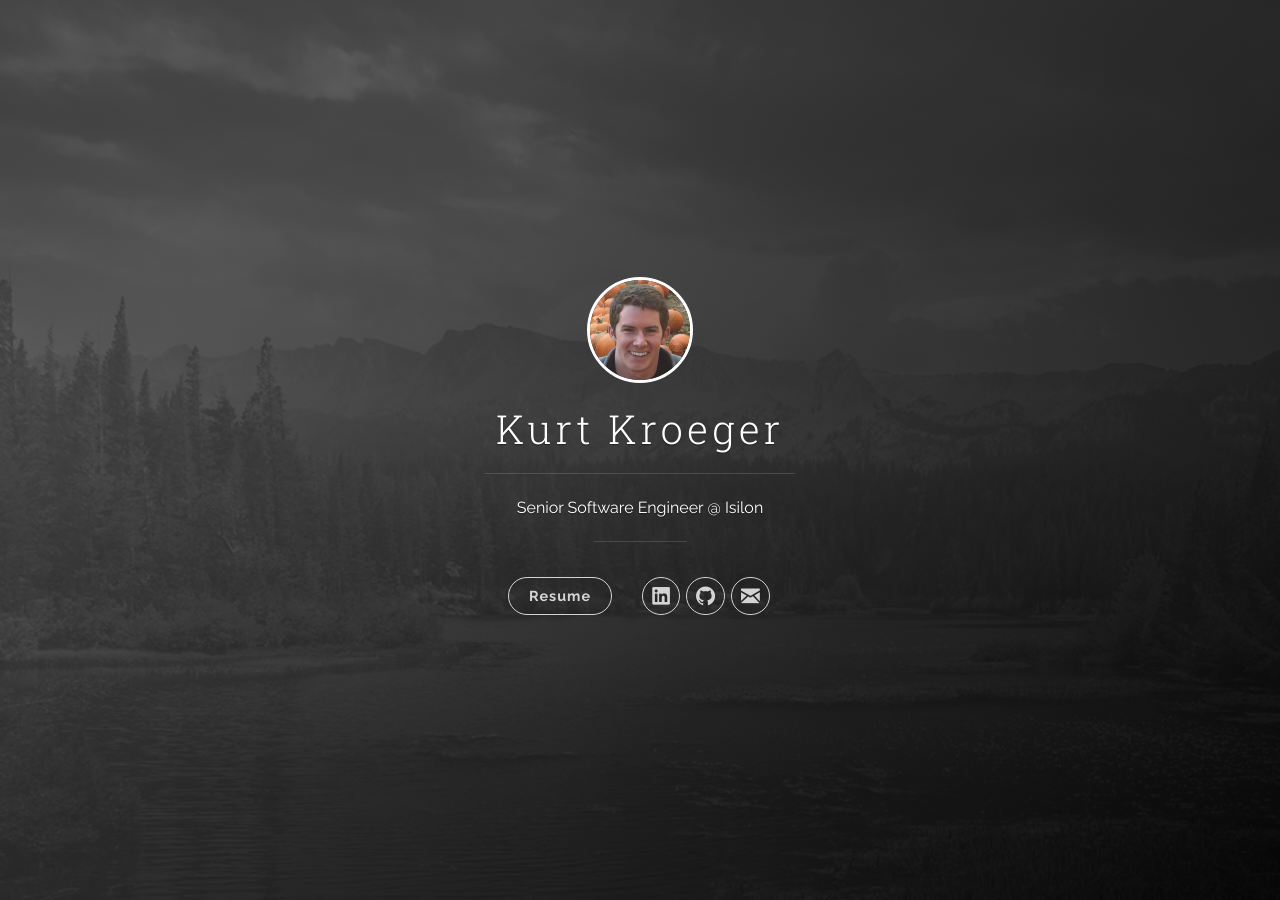
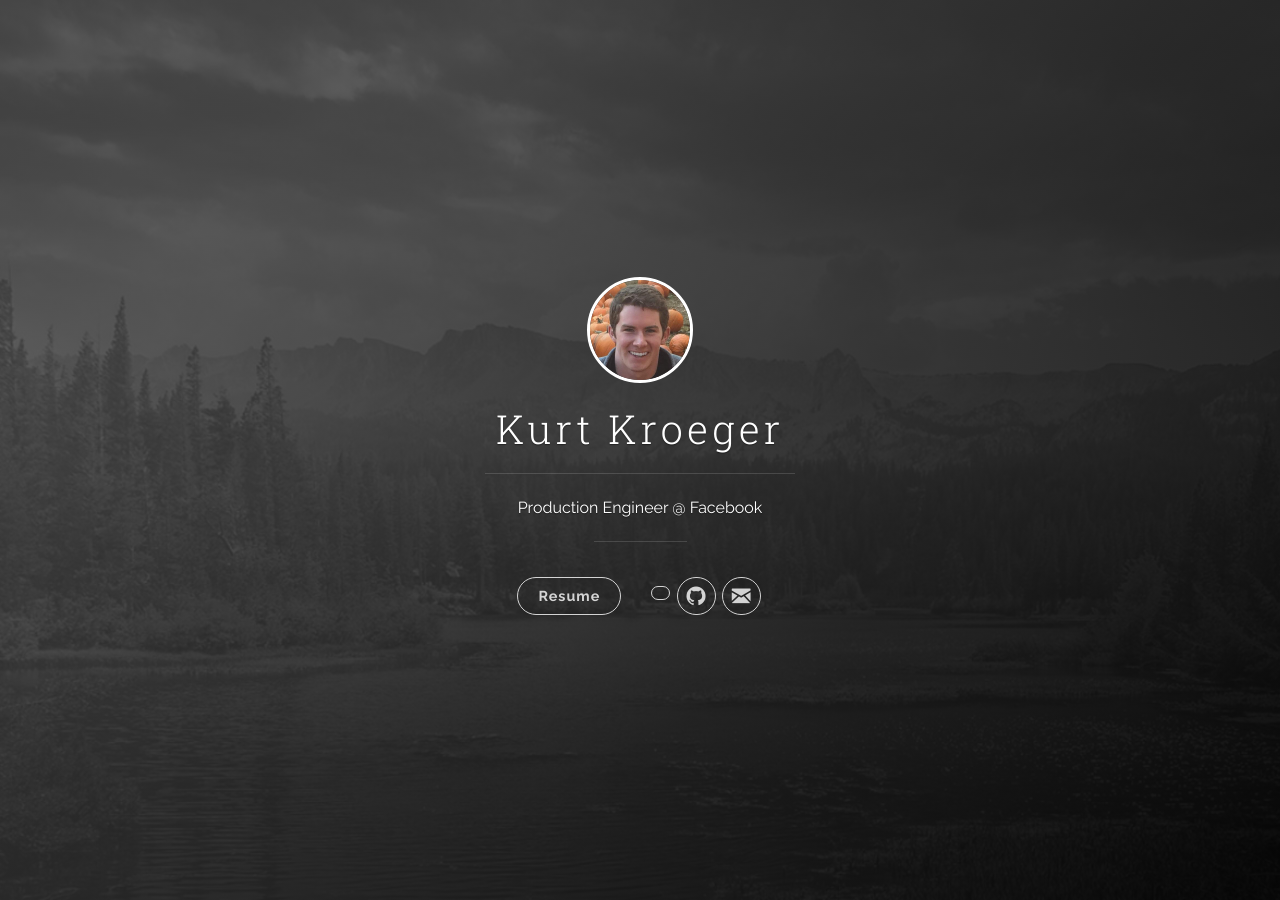
Before and after one commit to kwkroeger/kwkroeger.github.io, a Jekyll site: the page built from index.html, in a window 1280 px wide. Built offline with Jekyll 4.4.1, drawn with Linux system fonts in a browser that asks for light colours; nearby versions of some CDN libraries; the list of posts is cut into pages by our own code.

Commit message:
Thumbs Up

```diff
--- a/_config.yml
+++ b/_config.yml
@@ -1,6 +1,6 @@
 # Site settings
 title: Kurt Kroeger
-description: 'Senior Software Engineer @ Isilon'
+description: 'Production Engineer @ Facebook'
 url: 'http://kwk.io/'
 baseurl: '/'
 
--- a/_includes/header.html
+++ b/_includes/header.html
@@ -51,7 +51,7 @@
               <!-- LinkedIn -->
               <li class="navigation__item">
                 <a href="https://www.linkedin.com/in/{{ site.author.linkedin_username }}" title="{{ site.author.linkedin_username }} on LinkedIn" target="_blank">
-                  <i class="icon icon-social-linkedin"></i>
+                  <i class="icon icon-social-linkedin-in"></i>
                   <span class="label">LinkedIn</span>
                 </a>
               </li>
```
